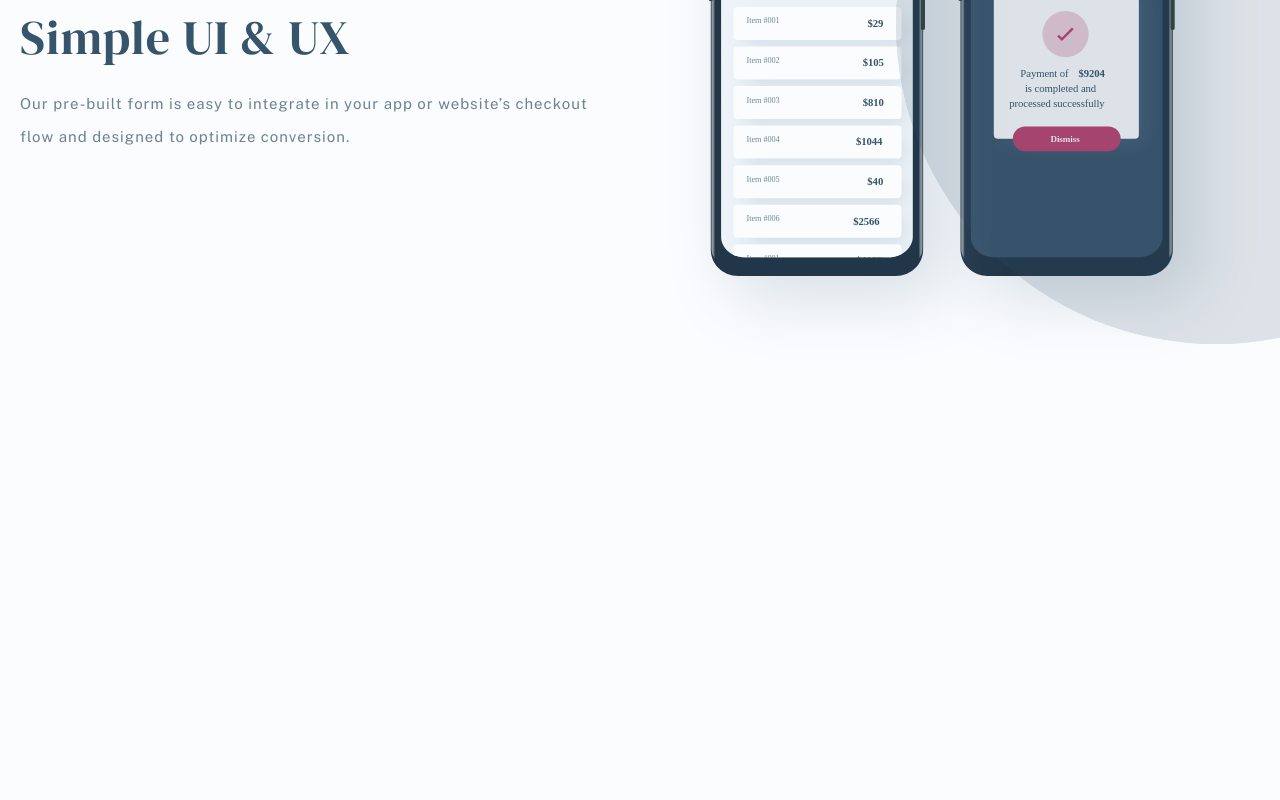
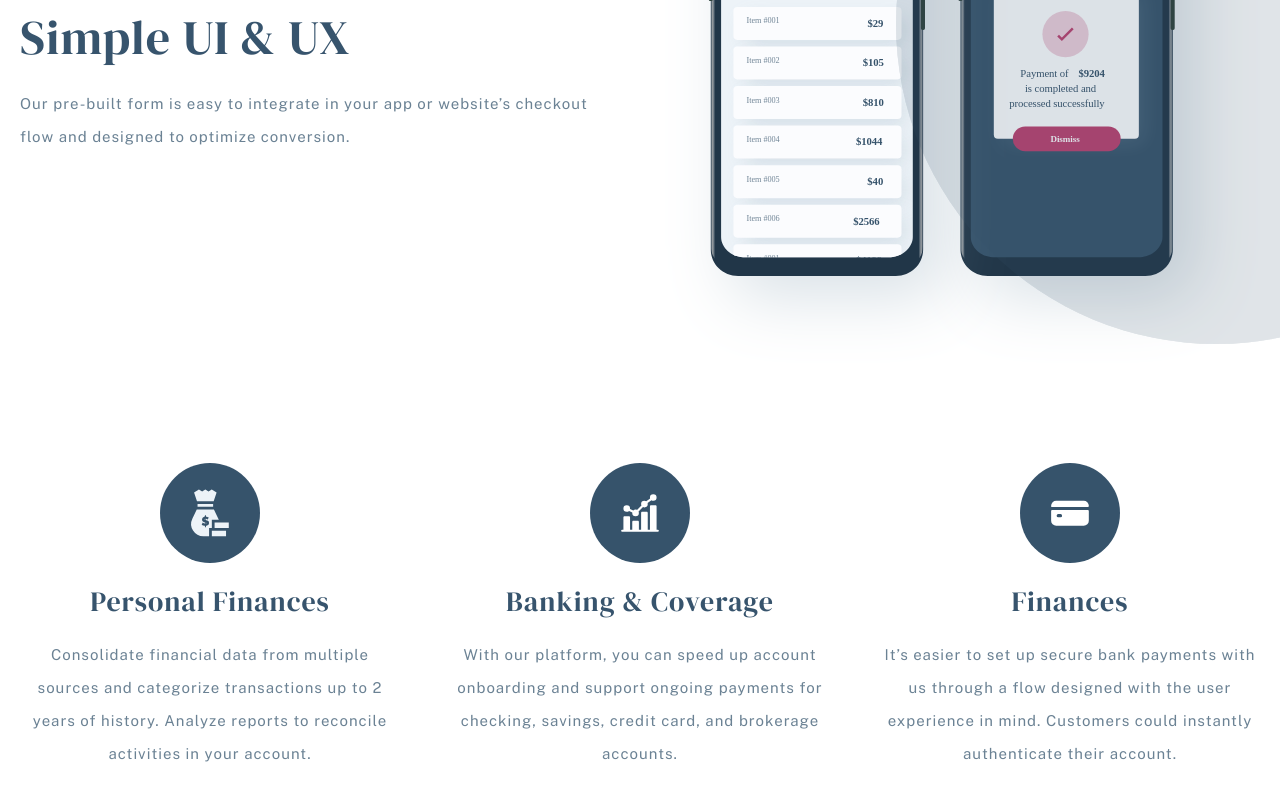
Before and after one commit to habibdev96/FEM-payapi-multi-page-website, a React (Create React App) app: page / in a window 1280 px wide. Shown: the part 2142-2942 px from the top of the page. Before the commit the page ends 2555 px from the top, so only its background shows below. Built offline with nearby package versions, Linux system fonts and the light colour scheme.

Commit message:
created home feature cards section

```diff
--- a/src/abstracts/Globals.js
+++ b/src/abstracts/Globals.js
@@ -9,6 +9,7 @@ const Globals = createGlobalStyle`
     --sanJuanBlue: hsl(207, 33%, 32%);
     --lightSanJuanBlue: hsl(207, 16%, 50%);
     --mirageBlue: hsl(207, 27%, 15%);
+    --bg: hsl(207, 44%, 95%)
 
     /* radius */
     --mainRadius: 1rem;
@@ -49,7 +50,7 @@ const Globals = createGlobalStyle`
   body {
     overflow-x: hidden;
     position: relative;
-    background-color: var(--white);
+    background-color: var(--bg);
   }
 
   img {
--- /dev/null
+++ b/src/components/Home/HomeFeatureCard.js
@@ -0,0 +1,24 @@
+import styled from 'styled-components';
+import { SubHeading } from '../styledElements/Headings';
+import Paragraph from '../styledElements/Paragraphs';
+
+const Article = styled.article`
+  text-align: center;
+
+  .icon {
+    width: 10rem;
+    margin-bottom: 2rem;
+  }
+`;
+
+const HomeFeatureCard = ({ icon, title, description }) => {
+  return (
+    <Article>
+      <img src={icon} alt={title} className='icon' />
+      <SubHeading>{title}</SubHeading>
+      <Paragraph>{description}</Paragraph>
+    </Article>
+  );
+};
+
+export default HomeFeatureCard;
--- /dev/null
+++ b/src/components/Home/HomeFeatureCards.js
@@ -0,0 +1,30 @@
+import { useState } from 'react';
+import styled from 'styled-components';
+import { maxWidthLg, sectionSpacingSm } from '../../abstracts/Mixins';
+import { featuresCardsData } from '../../data';
+import HomeFeatureCard from './HomeFeatureCard';
+
+const Container = styled.div`
+  ${maxWidthLg}
+  ${sectionSpacingSm}
+  display: grid;
+  grid-template-columns: repeat(3, 1fr);
+  align-items: center;
+  gap: var(--gap);
+`;
+
+const HomeFeatureCards = () => {
+  const [features, setFeatures] = useState(featuresCardsData);
+
+  return (
+    <section>
+      <Container>
+        {features.map((feature) => (
+          <HomeFeatureCard key={feature.id} {...feature} />
+        ))}
+      </Container>
+    </section>
+  );
+};
+
+export default HomeFeatureCards;
--- a/src/components/styledElements/Headings.js
+++ b/src/components/styledElements/Headings.js
@@ -12,3 +12,9 @@ export const SectionHeading = styled.h2`
   font-size: 4.8rem;
   color: ${({ light }) => (light ? 'var(--white)' : 'var(--sanJuanBlue)')};
 `;
+
+export const SubHeading = styled.h3`
+  ${headingStyles}
+  font-size: 2.8rem;
+  color: ${({ light }) => (light ? 'var(--white)' : 'var(--sanJuanBlue)')};
+`;
--- a/src/data.js
+++ b/src/data.js
@@ -10,6 +10,10 @@ import googleDarkLogo from './assets/shared/desktop/google.svg';
 import googleLightLogo from './assets/shared/desktop/googlelight.svg';
 import nvidiaDarkLogo from './assets/shared/desktop/nvidia.svg';
 import nvidiaLightLogo from './assets/shared/desktop/nvidialight.svg';
+
+import featureCardIconOne from './assets/home/desktop/icon-personal-finances.svg';
+import featureCardIconTwo from './assets/home/desktop/icon-banking-and-coverage.svg';
+import featureCardIconThree from './assets/home/desktop/icon-consumer-payments.svg';
 
 export const companiesData = [
   {
@@ -43,3 +47,27 @@ export const companiesData = [
     logo: { light: nvidiaLightLogo, dark: nvidiaDarkLogo },
   },
 ];
+
+export const featuresCardsData = [
+  {
+    id: 1,
+    icon: featureCardIconOne,
+    title: 'Personal Finances',
+    description:
+      'Consolidate financial data from multiple sources and categorize transactions up to 2 years of history. Analyze reports to reconcile activities in your account.',
+  },
+  {
+    id: 2,
+    icon: featureCardIconTwo,
+    title: 'Banking & Coverage',
+    description:
+      'With our platform, you can speed up account onboarding and support ongoing payments for checking, savings, credit card, and brokerage accounts.',
+  },
+  {
+    id: 3,
+    icon: featureCardIconThree,
+    title: 'Finances',
+    description:
+      'It’s easier to set up secure bank payments with us through a flow designed with the user experience in mind. Customers could instantly authenticate their account.',
+  },
+];
--- a/src/pages/Home.js
+++ b/src/pages/Home.js
@@ -2,6 +2,7 @@ import HomeHero from '../components/Home/HomeHero';
 import Partners from '../components/Home/Partners';
 import HomeFeatureSectionOne from '../components/Home/HomeFeatureSectionOne';
 import HomeFeatureSectionTwo from '../components/Home/HomeFeatureSectionTwo';
+import HomeFeatureCards from '../components/Home/HomeFeatureCards';
 
 const Home = () => {
   return (
@@ -11,6 +12,7 @@ const Home = () => {
         <Partners />
         <HomeFeatureSectionOne />
         <HomeFeatureSectionTwo />
+        <HomeFeatureCards />
       </main>
     </>
   );
```
